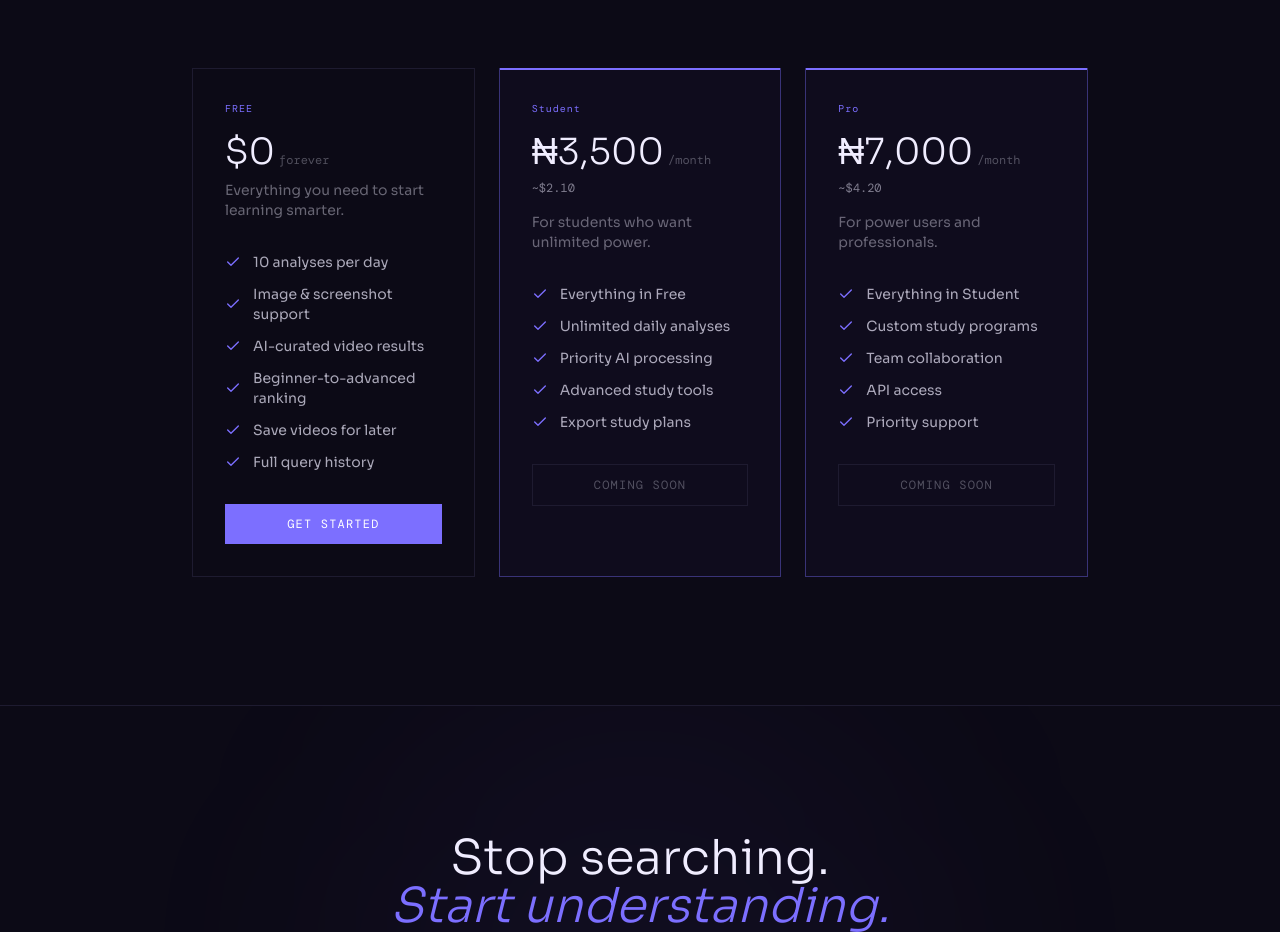
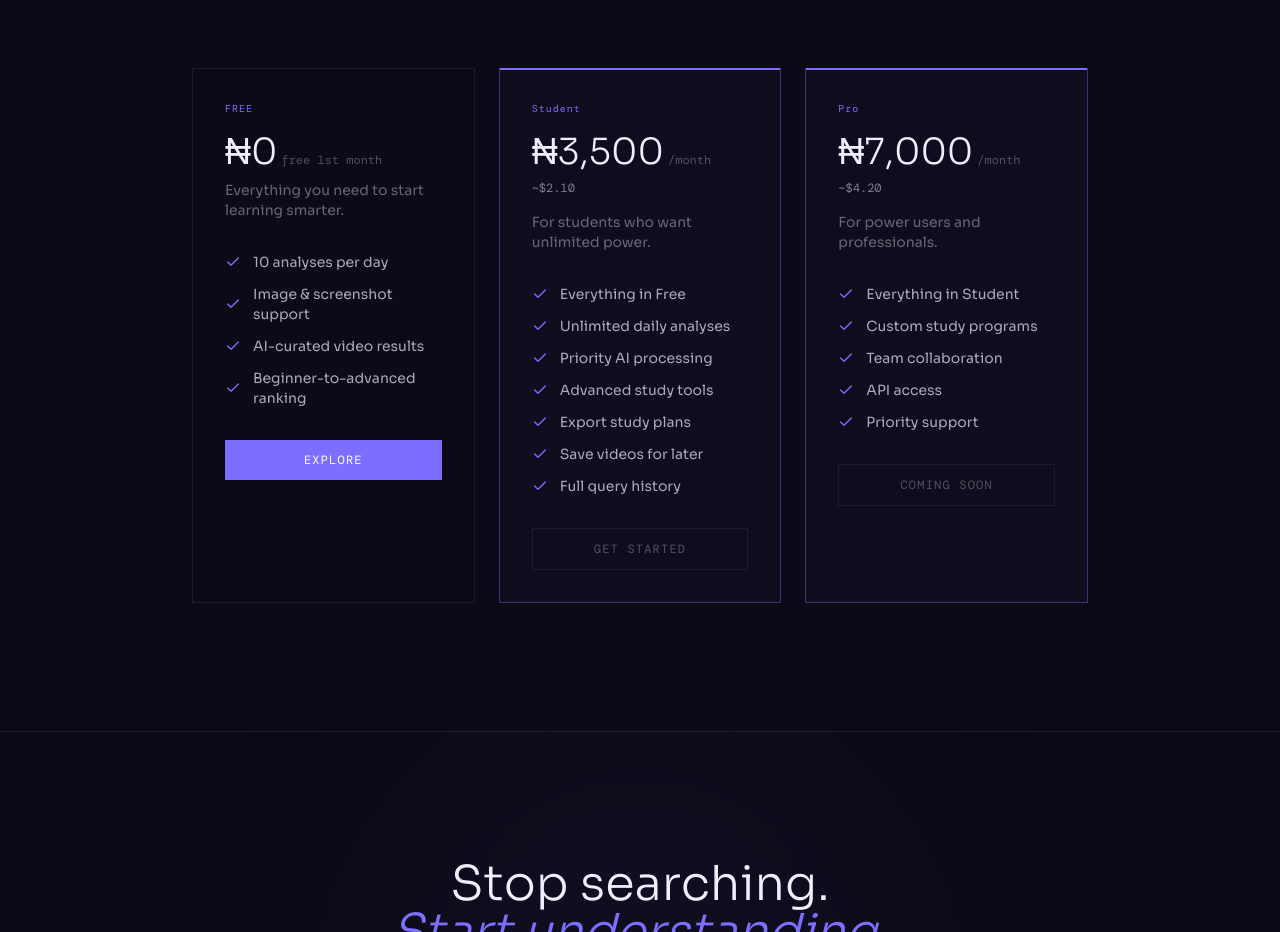
Before and after one commit to adriel-babalola/athena-website, a React (Vite) app in the folder client/: page / in a window 1280 px wide. Shown: the part 3940-4872 px from the top of the page. Built offline with nearby package versions, Linux system fonts and the light colour scheme; no server answers.

Commit message:
auto detect country

```diff
--- a/client/src/components/FinalCTA.jsx
+++ b/client/src/components/FinalCTA.jsx
@@ -1,5 +1,4 @@
 import { motion } from 'motion/react';
-import { Link } from 'react-router-dom';
 
 export default function FinalCTA() {
   return (
@@ -23,13 +22,15 @@ export default function FinalCTA() {
           Paste what confuses you. Get the exact videos that explain it. Free, no credit card.
         </p>
 
-        <Link
-          to="/signup"
-          className="inline-block bg-athena-purple text-white font-mono text-sm uppercase tracking-widest px-10 py-4 hover:shadow-[0_0_30px_rgba(124,111,255,0.4)] transition-all duration-300 group relative overflow-hidden"
+        <a
+          href="https://app.tryathena.app/"
+          target="_blank"
+          rel="noopener noreferrer"
+          className="inline-block bg-athena-purple text-white font-mono text-sm uppercase tracking-widest px-10 py-4 hover:shadow-[0_0_30px_rgba(124,111,255,0.4)] transition-all duration-300 group relative overflow-hidden cursor-pointer"
         >
           <div className="absolute inset-0 bg-white/20 translate-y-full group-hover:translate-y-0 transition-transform duration-300 ease-out" />
           <span className="relative z-10">START LEARNING FREE</span>
-        </Link>
+        </a>
       </motion.div>
     </section>
   );
--- a/client/src/components/Footer.jsx
+++ b/client/src/components/Footer.jsx
@@ -1,5 +1,3 @@
-import { Link } from 'react-router-dom';
-
 export default function Footer() {
   const scrollTo = (id) => {
     const el = document.getElementById(id);
@@ -50,14 +48,14 @@ export default function Footer() {
             <h4 className="font-mono text-[10px] tracking-widest uppercase text-athena-offwhite/50 mb-4">Product</h4>
             <ul className="space-y-3 font-mono text-xs text-athena-offwhite/30">
               <li>
-                <Link to="/signup" className="hover:text-athena-purple transition-colors">
+                <a href="https://app.tryathena.app/" target="_blank" rel="noopener noreferrer" className="hover:text-athena-purple transition-colors cursor-pointer">
                   Sign Up
-                </Link>
+                </a>
               </li>
               <li>
-                <Link to="/login" className="hover:text-athena-purple transition-colors">
+                <a href="https://app.tryathena.app/" target="_blank" rel="noopener noreferrer" className="hover:text-athena-purple transition-colors cursor-pointer">
                   Log In
-                </Link>
+                </a>
               </li>
               <li>
                 <span className="text-athena-offwhite/15">API (Coming Soon)</span>
--- a/client/src/components/Navbar.jsx
+++ b/client/src/components/Navbar.jsx
@@ -55,22 +55,26 @@ export default function Navbar() {
             ACCESS
             <span className="absolute -bottom-1 left-0 w-0 h-px bg-athena-purple transition-all group-hover:w-full" />
           </button>
-          <Link
-            to="/login"
-            className="px-5 py-2 border border-athena-purple/40 text-athena-purple hover:bg-athena-purple hover:text-white transition-all duration-300 tracking-widest"
+          <a
+            href="https://app.tryathena.app/"
+            target="_blank"
+            rel="noopener noreferrer"
+            className="px-5 py-2 border border-athena-purple/40 text-athena-purple hover:bg-athena-purple hover:text-white transition-all duration-300 tracking-widest cursor-pointer"
           >
             LOGIN
-          </Link>
+          </a>
         </nav>
 
         {/* Mobile */}
         <div className="flex md:hidden items-center gap-4">
-          <Link
-            to="/login"
-            className="px-3 py-1.5 border border-athena-purple/40 text-athena-purple font-mono text-[10px] hover:bg-athena-purple hover:text-white transition-all"
+          <a
+            href="https://app.tryathena.app/"
+            target="_blank"
+            rel="noopener noreferrer"
+            className="px-3 py-1.5 border border-athena-purple/40 text-athena-purple font-mono text-[10px] hover:bg-athena-purple hover:text-white transition-all cursor-pointer"
           >
             LOGIN
-          </Link>
+          </a>
         </div>
       </div>
     </header>
--- a/client/src/components/PricingSection.jsx
+++ b/client/src/components/PricingSection.jsx
@@ -1,5 +1,4 @@
 import { motion } from 'motion/react';
-import { Link } from 'react-router-dom';
 import { Check } from 'lucide-react';
 import { useState, useEffect } from 'react';
 
@@ -52,18 +51,16 @@ export default function PricingSection() {
   const plans = [
     {
       name: 'FREE',
-      price: '$0',
-      period: 'forever',
+      price: userCountry === 'NG' ? '₦0' : '$0',
+      period: 'free 1st month',
       desc: 'Everything you need to start learning smarter.',
       features: [
         '10 analyses per day',
         'Image & screenshot support',
         'AI-curated video results',
         'Beginner-to-advanced ranking',
-        'Save videos for later',
-        'Full query history',
       ],
-      cta: 'GET STARTED',
+      cta: 'EXPLORE',
       highlight: false,
     },
     {
@@ -78,8 +75,10 @@ export default function PricingSection() {
         'Priority AI processing',
         'Advanced study tools',
         'Export study plans',
+        'Save videos for later',
+        'Full query history',
       ],
-      cta: 'COMING SOON',
+      cta: 'GET STARTED',
       highlight: true,
     },
     {
@@ -166,12 +165,14 @@ export default function PricingSection() {
                   {plan.cta}
                 </button>
               ) : (
-                <Link
-                  to="/signup"
-                  className="block w-full py-3 bg-athena-purple text-white font-mono text-xs uppercase tracking-widest text-center hover:shadow-[0_0_30px_rgba(124,111,255,0.4)] transition-all duration-300"
+                <a
+                  href="https://app.tryathena.app/"
+                  target="_blank"
+                  rel="noopener noreferrer"
+                  className="block w-full py-3 bg-athena-purple text-white font-mono text-xs uppercase tracking-widest text-center hover:shadow-[0_0_30px_rgba(124,111,255,0.4)] transition-all duration-300 cursor-pointer"
                 >
                   {plan.cta}
-                </Link>
+                </a>
               )}
             </motion.div>
           ))}
--- a/client/src/main.jsx
+++ b/client/src/main.jsx
@@ -3,16 +3,12 @@ import { createRoot } from 'react-dom/client';
 import { BrowserRouter, Routes, Route } from 'react-router-dom';
 import './index.css';
 import LandingPage from './pages/LandingPage.jsx';
-import LoginPage from './pages/LoginPage.jsx';
-import SignUpPage from './pages/SignUpPage.jsx';
 
 createRoot(document.getElementById('root')).render(
   <StrictMode>
     <BrowserRouter>
       <Routes>
         <Route path="/" element={<LandingPage />} />
-        <Route path="/login" element={<LoginPage />} />
-        <Route path="/signup" element={<SignUpPage />} />
       </Routes>
     </BrowserRouter>
   </StrictMode>
```
